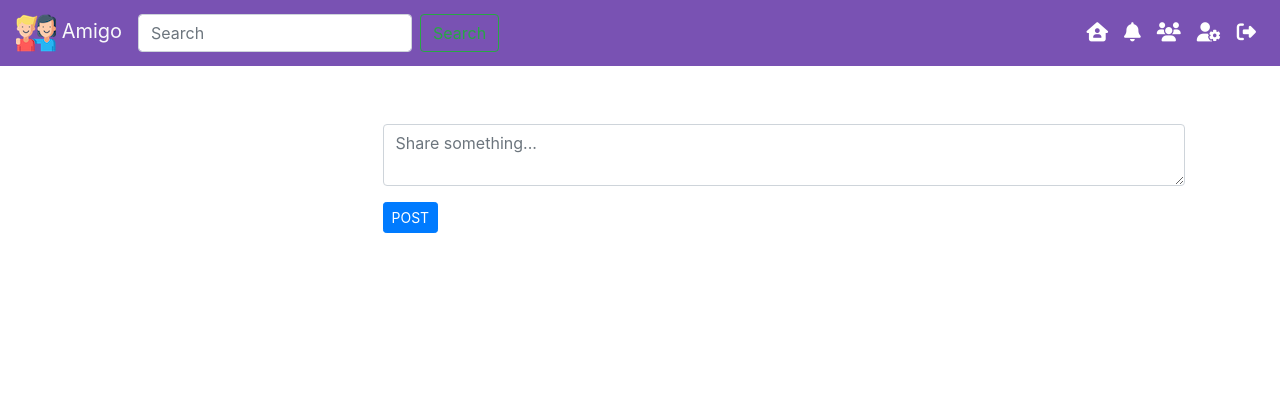
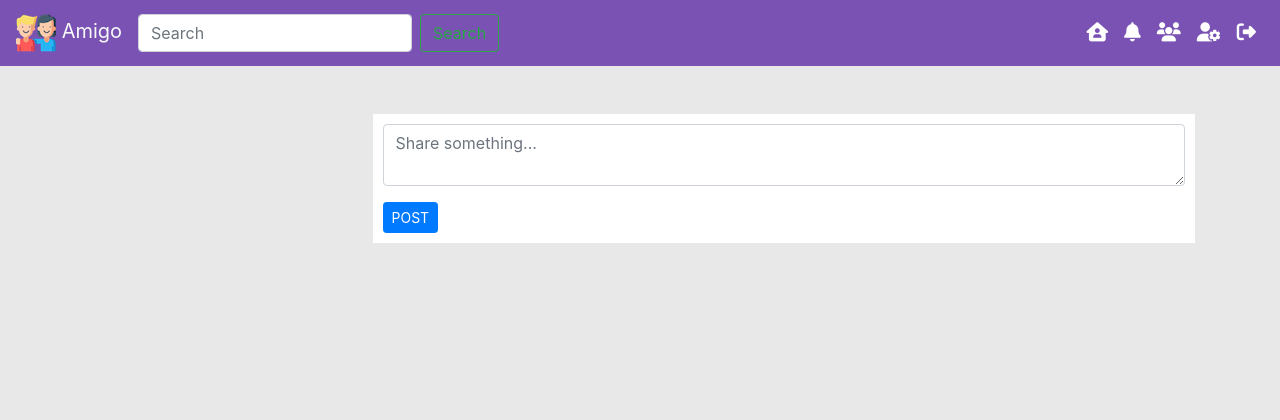
Before and after one commit to ashlyzette/amigoha, a PHP site: page /profile.php in a window 1280 px wide. Shown: the top 420 px of the page. Run offline with PHP 8.4, Linux system fonts and the light colour scheme; the visitor is signed in with stand-in values (Sample User, id 1); data that the repository does not hold is empty; some libraries are stand-ins or nearby versions.

Commit message:
change on style.css

```diff
--- a/assets/css/style.css
+++ b/assets/css/style.css
@@ -1,6 +1,6 @@
 body{
-	background-color: ##e8e8e8;
-
+	background-color:#e8e8e8;
+}
 .fas{
 	color:white;
 	font-size: 1.2em;
```
